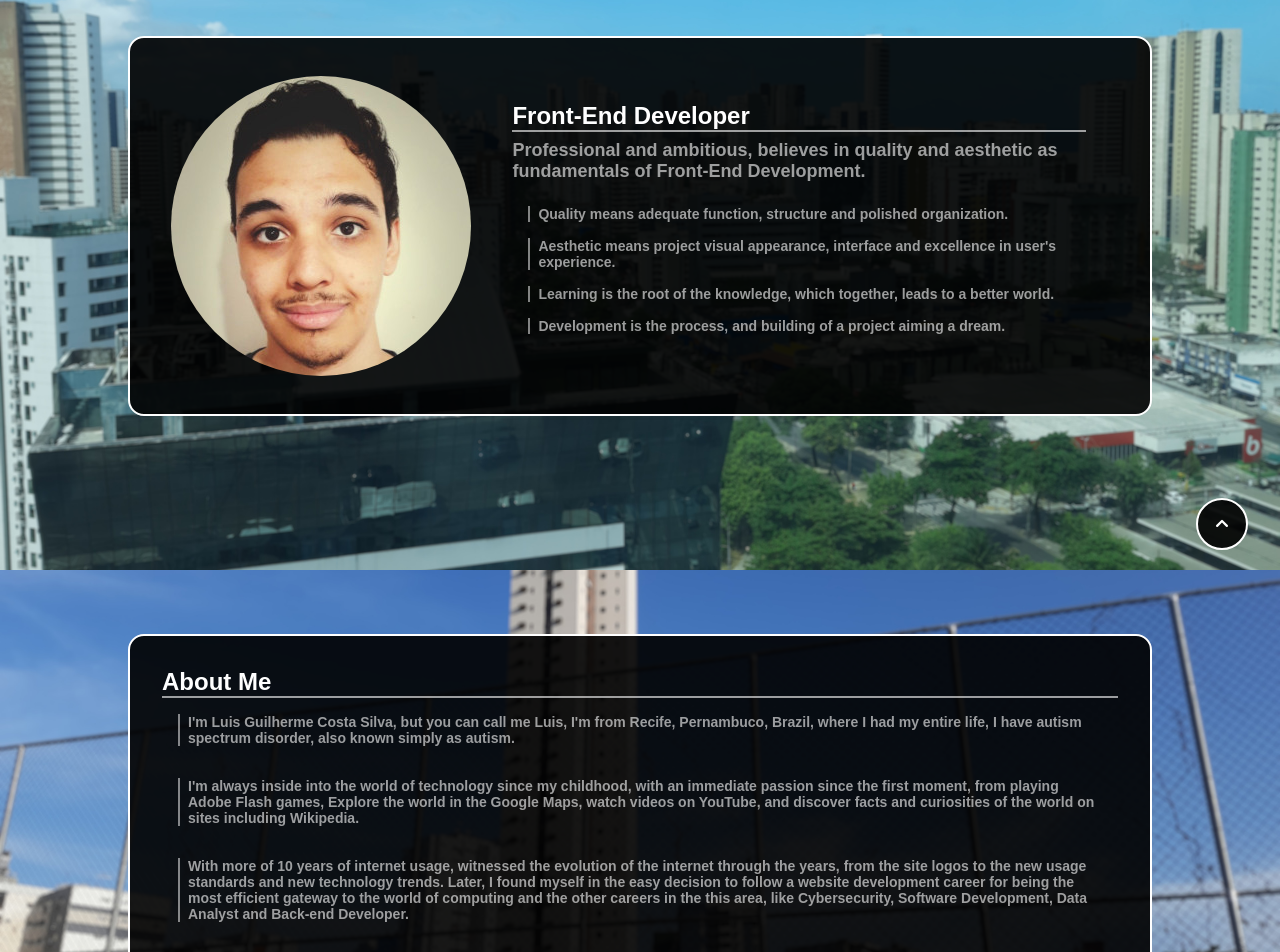
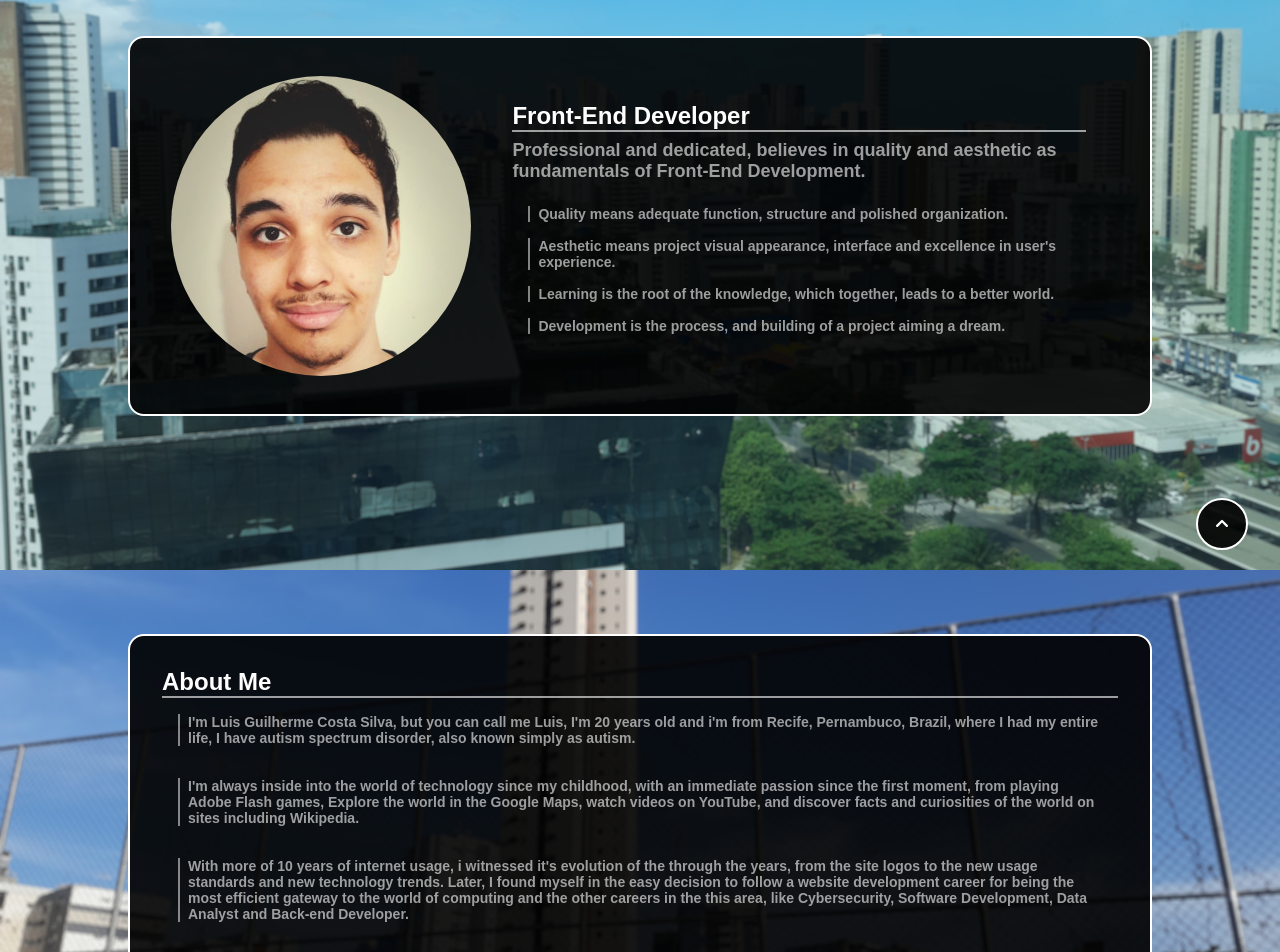
Before and after one commit to lgc-s/portfolio, a React (Create React App) app: page / in a window 1280 px wide. Shown: the part 218-1170 px from the top of the page. Built offline with nearby package versions, Linux system fonts and the light colour scheme; the HTML template or start-up script is replaced by a standard one.

Commit message:
update text

```diff
--- a/src/components/about-me/AboutMe.jsx
+++ b/src/components/about-me/AboutMe.jsx
@@ -15,9 +15,9 @@ export default function AboutMe() {
                     <Box>
                         <div className="About">
                             <h1>About Me</h1>
-                            <Infobox><h3>I'm Luis Guilherme Costa Silva, but you can call me Luis, I'm from Recife, Pernambuco, Brazil, where I had my entire life, I have autism spectrum disorder, also known simply as autism.</h3></Infobox>
+                            <Infobox><h3>I'm Luis Guilherme Costa Silva, but you can call me Luis, I'm 20 years old and i'm from Recife, Pernambuco, Brazil, where I had my entire life, I have autism spectrum disorder, also known simply as autism.</h3></Infobox>
                             <Infobox><h3>I'm always inside into the world of technology since my childhood, with an immediate passion since the first moment, from playing Adobe Flash games, Explore the world in the Google Maps, watch videos on YouTube, and discover facts and curiosities of the world on sites including Wikipedia.</h3></Infobox>
-                            <Infobox><h3>With more of 10 years of internet usage, witnessed the evolution of the internet through the years, from the site logos to the new usage standards and new technology trends. Later, I found myself in the easy decision to follow a website development career for being the most efficient gateway to the world of computing and the other careers in the this area, like Cybersecurity, Software Development, Data Analyst and Back-end Developer.</h3></Infobox>
+                            <Infobox><h3>With more of 10 years of internet usage, i witnessed it's evolution of the through the years, from the site logos to the new usage standards and new technology trends. Later, I found myself in the easy decision to follow a website development career for being the most efficient gateway to the world of computing and the other careers in the this area, like Cybersecurity, Software Development, Data Analyst and Back-end Developer.</h3></Infobox>
                         </div>
                     </Box>
                 </Background>
@@ -30,9 +30,9 @@ export default function AboutMe() {
                     <Box>
                         <div className="About">
                             <h1>Sobre Mim</h1>
-                            <Infobox><h3>Eu sou Luis Guilherme Costa Silva, mas pode me chamar de Luis, sou de Recife, Pernambuco, Brasil, onde vivi toda a minha vida. Tenho transtorno do espectro autista, também conhecido simplesmente como autismo.</h3></Infobox>
+                            <Infobox><h3>Eu sou Luis Guilherme Costa Silva, mas pode me chamar de Luis, tenho 20 Anos e sou de Recife, Pernambuco, Brasil, onde vivi toda a minha vida. Tenho transtorno do espectro autista, também conhecido simplesmente como autismo.</h3></Infobox>
                             <Infobox><h3>Estou sempre envolvido no mundo da tecnologia desde a infância, com uma paixão imediata desde o primeiro momento, desde jogar jogos em Adobe Flash, explorar o mundo no Google Maps, assistir a vídeos no YouTube e descobrir fatos e curiosidades do mundo em sites como a Wikipédia.</h3></Infobox>
-                            <Infobox><h3>Com mais de 10 anos de uso da internet, testemunhei a evolução da internet ao longo dos anos, desde os logotipos dos sites até os novos padrões de uso e novas tendências tecnológicas. Mais tarde, me vi na decisão fácil de seguir uma carreira de desenvolvimento de sites por ser a porta de entrada mais eficiente para o mundo da computação e outras carreiras na área, como Segurança Cibernética, Desenvolvimento de Software, Analista de Dados e Desenvolvedor Back-end.</h3></Infobox>
+                            <Infobox><h3>Com mais de 10 anos de uso da internet, testemunhei asua evoulução ao longo dos anos, desde os logotipos dos sites até os novos padrões de uso e novas tendências tecnológicas. Mais tarde, me vi na decisão fácil de seguir uma carreira de desenvolvimento de sites por ser a porta de entrada mais eficiente para o mundo da computação e outras carreiras na área, como Segurança Cibernética, Desenvolvimento de Software, Analista de Dados e Desenvolvedor Back-end.</h3></Infobox>
                         </div>
                     </Box>
                 </Background>
--- a/src/components/home/Home.jsx
+++ b/src/components/home/Home.jsx
@@ -17,7 +17,7 @@ export default function Home() {
                         <img src={lgcs} alt="lgcs" className="Lgcs"/>
                         <div className="Home">
                             <h1>Front-End Developer</h1>
-                            <h2>Professional and ambitious, believes in quality and aesthetic as fundamentals of Front-End Development.</h2>
+                            <h2>Professional and dedicated, believes in quality and aesthetic as fundamentals of Front-End Development.</h2>
                             <div>
                                 <Infobox><h3>Quality means adequate function, structure and polished organization.</h3></Infobox>
                                 <Infobox><h3>Aesthetic means project visual appearance, interface and excellence in user's experience.</h3></Infobox>
@@ -37,7 +37,7 @@ export default function Home() {
                         <img src={lgcs} alt="lgcs" className="Lgcs"/>
                         <div className="Home">
                             <h1>Desenvolvedor Front-End</h1>
-                            <h2>Profissional e ambicioso, acredita em qualidade e estética como fundamentos do Desenvolvimento Front-End.</h2>
+                            <h2>Profissional e dedicado, acredita em qualidade e estética como fundamentos do Desenvolvimento Front-End.</h2>
                             <div>
                                 <Infobox><h3>Qualidade significa função adequada, estrutura e organização refinada.</h3></Infobox>
                                 <Infobox><h3>Estética significa projetar aparência visual, interface e excelência na experiência do usuário.</h3></Infobox>
--- a/src/components/projects/Projects.jsx
+++ b/src/components/projects/Projects.jsx
@@ -48,7 +48,7 @@ export default function Projects() {
                                         <img src={climatech} alt="climatech" />
                                         <div>
                                             <Infobox>
-                                                <h3>In my first freelance job, using skills to repair some graphics problems that <a href="https://climatechbr.com/">Climatech</a>, a local company of air conditioning repair had, making the already made site stable again.</h3>
+                                                <h3>In my first freelance job, using skills to adjust some graphics problems that <a href="https://climatechbr.com/">Climatech</a>, a local company of air conditioning repair had, making the already made site stable again.</h3>
                                             </Infobox>
                                         </div>
                                     </div>
@@ -59,7 +59,7 @@ export default function Projects() {
                                         <img src={newvia} alt="climatech" />
                                         <div>
                                             <Infobox>
-                                                <h3>After the first freelance job, this freelance job was the first major showcase of the skills, with the entire site of this local company of technical assistance on computers being fully remade from zero on programming, with the new design being made by <a href="https://www.linkedin.com/in/phc-s/">Pedro Henrique Costa Silva</a>, even in the footer, there is a special thanks for the work was made with my username.</h3>
+                                                <h3>This freelance job was the first major showcase of the skills, with the entire site of this local company of technical assistance on computers being fully remade from zero on programming, with the new design being made by <a href="https://www.linkedin.com/in/phc-s/">Pedro Henrique Costa Silva</a>, even in the footer, there is a special thanks for the work was made with my username.</h3>
                                             </Infobox>
                                         </div>
                                     </div>
@@ -112,7 +112,7 @@ export default function Projects() {
                                         <img src={climatech} alt="climatech" />
                                         <div>
                                             <Infobox>
-                                                <h3>No meu primeiro trabalho freelancer, usei minhas habilidades para consertar alguns problemas gráficos que a <a href="https://climatechbr.com/">Climatech</a>, uma empresa local de conserto de ar condicionado tinha, deixando o site já pronto estável novamente.</h3>
+                                                <h3>No meu primeiro trabalho freelancer, usei minhas habilidades para ajustar alguns problemas gráficos que a <a href="https://climatechbr.com/">Climatech</a>, uma empresa local de conserto de ar condicionado tinha, deixando o site já pronto estável novamente.</h3>
                                             </Infobox>
                                         </div>
                                     </div>
@@ -123,7 +123,7 @@ export default function Projects() {
                                         <img src={newvia} alt="climatech" />
                                         <div>
                                             <Infobox>
-                                                <h3>Depois do primeiro trabalho freelancer, este trabalho freelancer foi a primeira grande vitrine das minhas habilidades, com todo o site desta empresa local de assistência técnica em computadores sendo totalmente refeito do zero na programação, com o novo design sendo feito por <a href="https://www.linkedin.com/in/phc-s/">Pedro Henrique Costa Silva</a>, inclusive no rodapé, há um agradecimento especial pelo trabalho feito com meu nome de usuário.</h3>
+                                                <h3>Este trabalho freelancer foi a primeira grande vitrine das minhas habilidades, com todo o site desta empresa local de assistência técnica em computadores sendo totalmente refeito do zero na programação, com o novo design sendo feito por <a href="https://www.linkedin.com/in/phc-s/">Pedro Henrique Costa Silva</a>, inclusive no rodapé, há um agradecimento especial pelo trabalho feito com meu nome de usuário.</h3>
                                             </Infobox>
                                         </div>
                                     </div>
```
